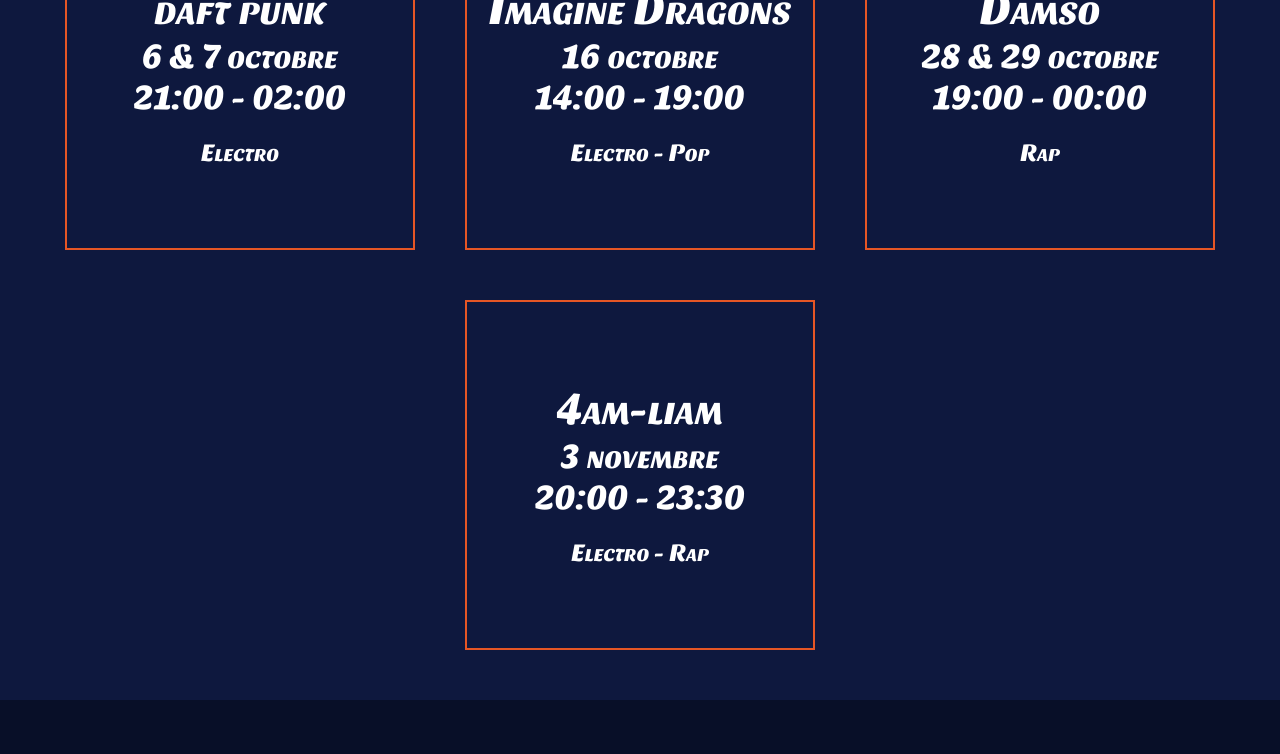
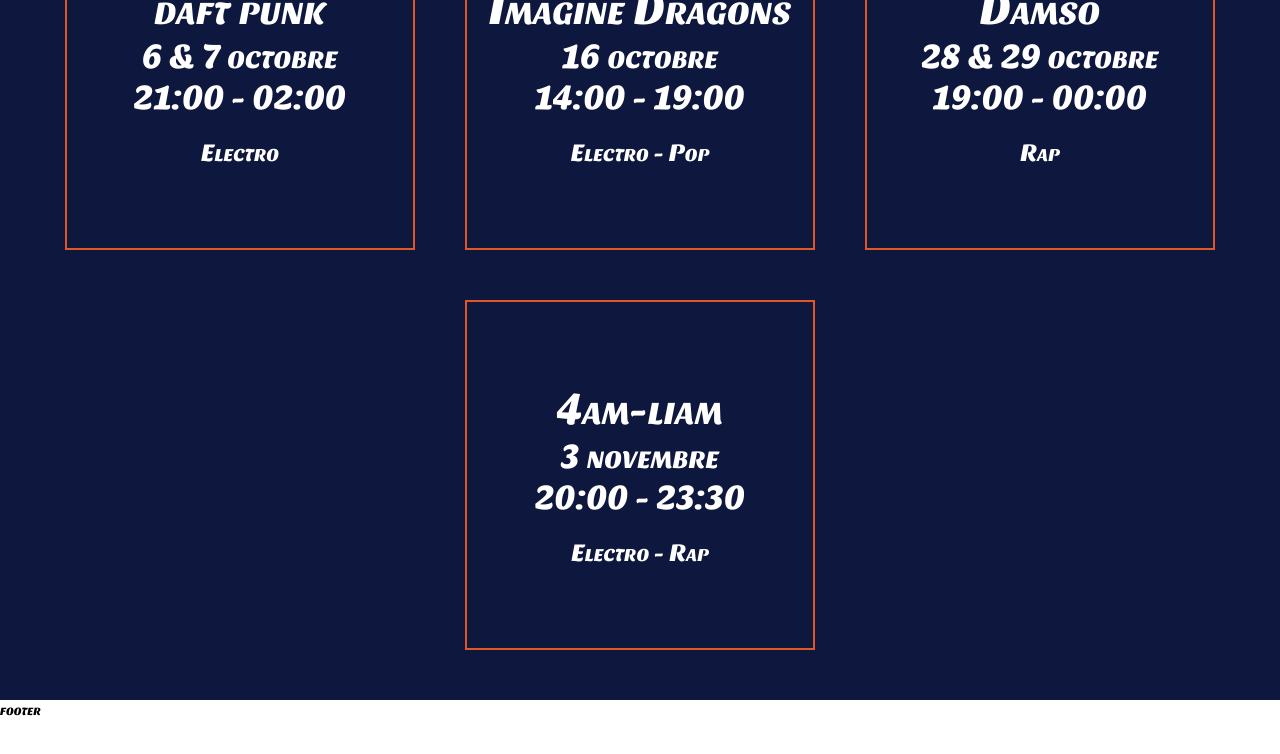
Before and after one commit to jordanlavenant/react-flask-app, a React (Vite) app: page / in a window 1280 px wide. Shown: the part 1630-2384 px from the top of the page. After the commit the page ends 2349 px from the top, so only its background shows below. Built offline with nearby package versions, Linux system fonts and the light colour scheme.

Commit message:
Footer component

```diff
--- /dev/null
+++ b/src/components/footer/footer.tsx
@@ -0,0 +1,8 @@
+import React from 'react'
+import './footer.css'
+
+export default function footer() {
+  return (
+    <div>footer</div>
+  )
+}
--- a/src/components/home/home.tsx
+++ b/src/components/home/home.tsx
@@ -1,5 +1,6 @@
 import React from 'react'
 import Card from './concert-card/card.tsx'
+import Footer from '../footer/footer.tsx'
 import './home.css'
 
 export default function home() {
@@ -109,9 +110,8 @@ export default function home() {
         {cardsList}
       </section>
 
-      <footer>
+      <Footer />
 
-      </footer>
     </>
   )
 }
```
Also changed, not shown: src/components/footer/footer.css (added).
